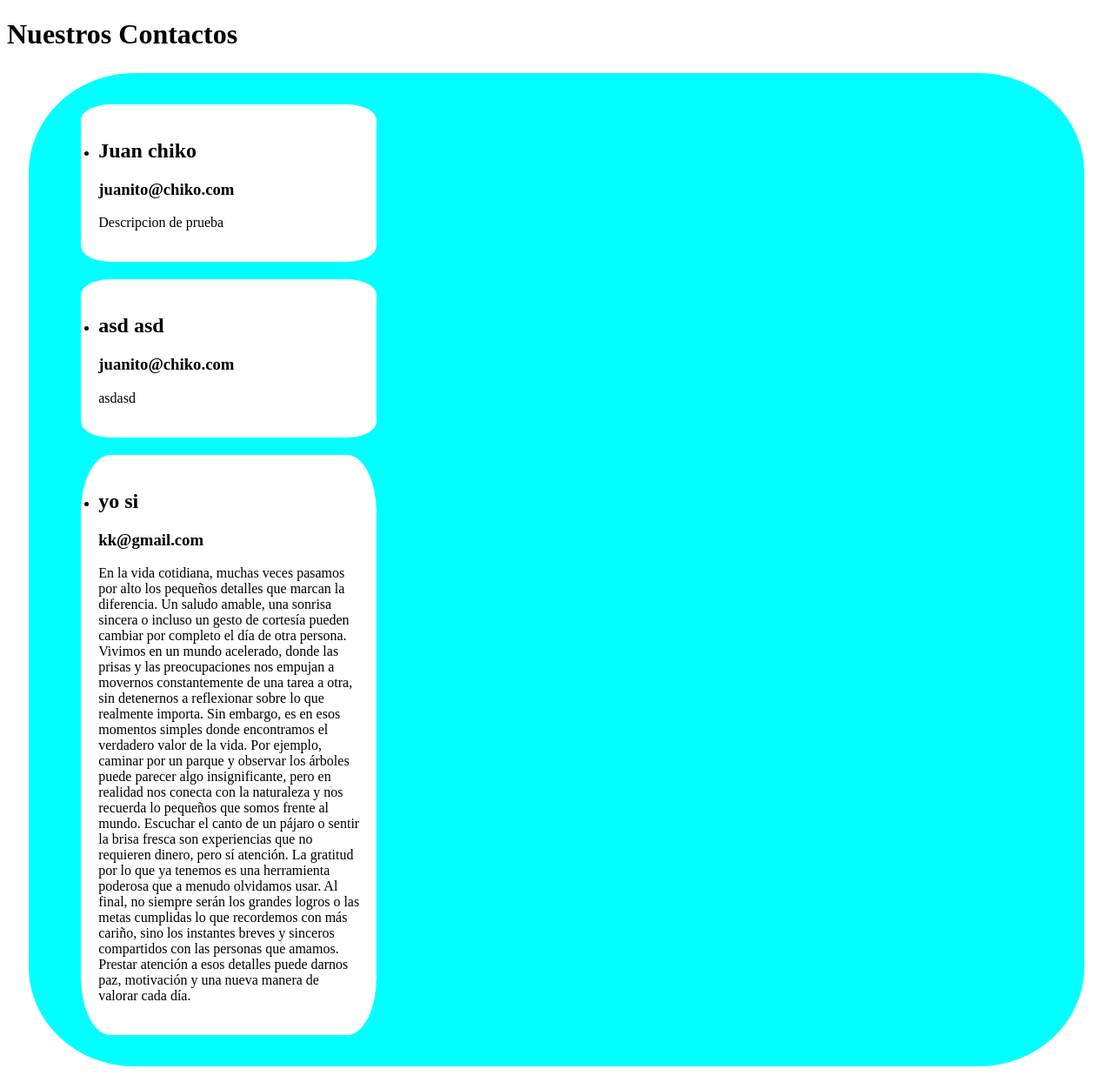
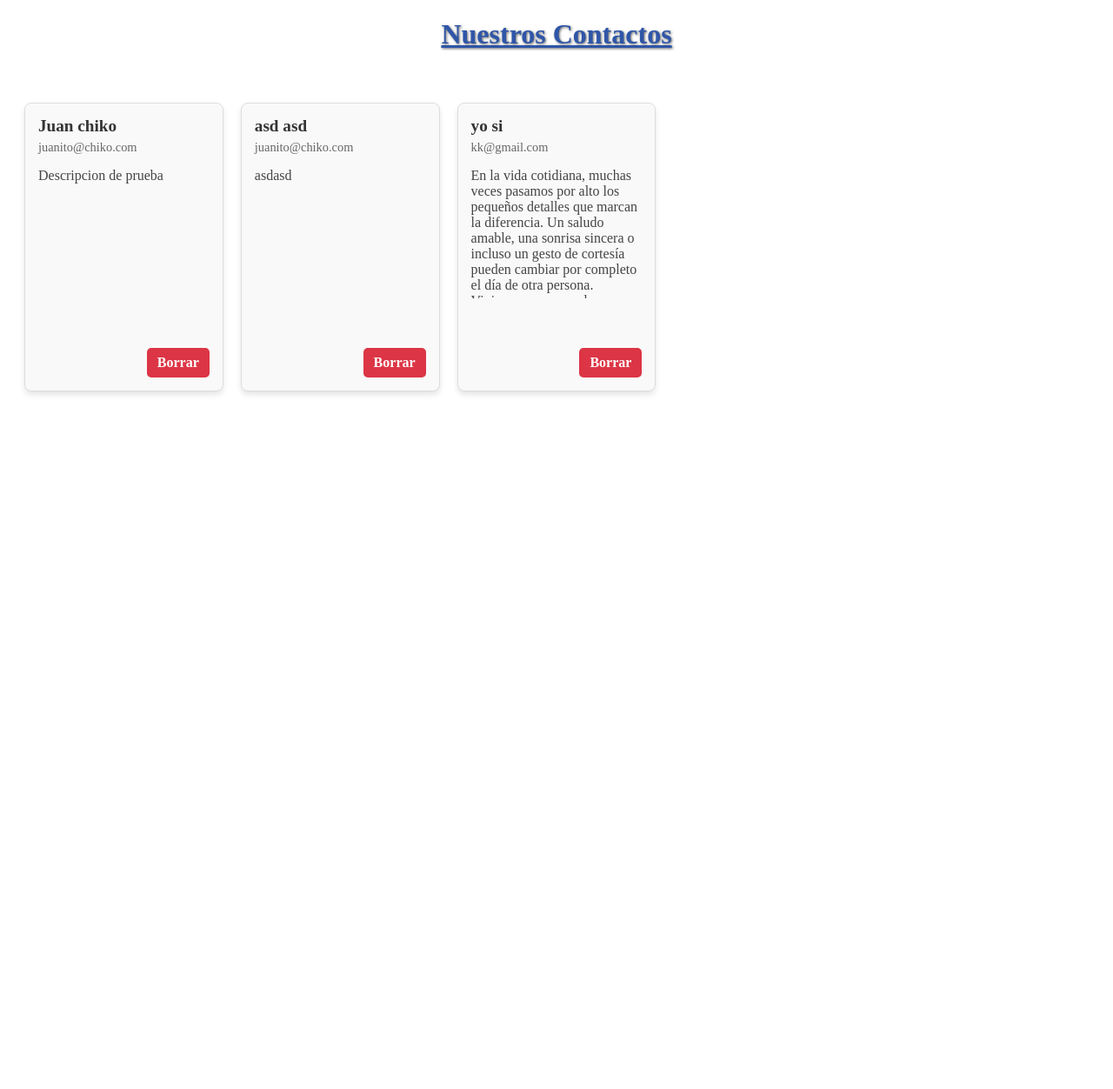
Before and after one commit to RobertxDessinacap/WebDjangoInacap, a Django app: page /privado/visual/ in a window 1280 px wide. Shown: the part 37-1289 px from the top of the page at 87% size. After the commit the page ends 491 px from the top, so only its background shows below. Run offline with Django 5.2, Linux system fonts and the light colour scheme; a user stored in the database is signed in; data comes from the database, SQL or seed files in the repository; both versions use the stored data as it was after the commit.

Commit message:
cambios a mostrarContactos y se agrega un gitignore

```diff
--- a/Django/LoginJR/static/MostrarContactos.css
+++ b/Django/LoginJR/static/MostrarContactos.css
@@ -1,16 +1,83 @@
-/*No supe juan perdoname*/
+h1{
+    color: rgb(47, 86, 168);
+    text-shadow: 1px 1px 3px rgba(0, 0, 0, 0.6);
+    text-align: center;
+    text-decoration: underline;
+    }
+/* Contenedor principal del grid */
+.Contenedor_Contactos {
+    display: grid;
+    /* Define 5 columnas de igual tamaño que ocupan el espacio disponible */
+    grid-template-columns: repeat(5, 1fr);
+    /* Espacio de 20px entre cada tarjeta, tanto horizontal como vertical */
+    gap: 20px;
+    padding: 20px;
+}
 
-.Contenedor_Contactos{
-    display: grid;
-    background-color: aqua;
-    border-radius: 10%;
-    margin: 2%;
+/* Estilo para cada "tarjeta" de contacto individual */
+.Contacto_Individual {
+    border: 1px solid #ddd;
+    border-radius: 8px;
+    padding: 15px;
+    background-color: #f9f9f9;
+    box-shadow: 0 4px 6px rgba(0, 0, 0, 0.1);
+    /* Usamos flexbox para organizar el contenido y los botones verticalmente */
+    display: flex;
+    flex-direction: column;
+    justify-content: space-between; /* Empuja los botones hacia abajo */
+    height: 300px;
 }
-.Contacto_Individual{
-    display: grid;
-    background-color: white;
-    border-radius: 10%;
-    padding: 20px;
-    margin: 20px;
-    width: 300px;
+
+/* Estilos para el texto dentro de la tarjeta */
+.Contacto_Individual h2 {
+    margin: 0 0 5px 0;
+    font-size: 1.2em;
+    color: #333;
 }
+
+.Contacto_Individual h3 {
+    margin: 0 0 15px 0;
+    font-size: 0.9em;
+    color: #666;
+    font-weight: normal;
+}
+
+.Contacto_Individual p {
+    margin: 0;
+    font-size: 1em;
+    color: #444;
+    flex-grow: 1; /* Permite que el párrafo ocupe el espacio sobrante */
+    overflow-y: auto; /* Muestra el scroll vertical SÓLO si es necesario */
+    max-height: 150px; /* Limita la altura del párrafo, ajusta según necesites */
+    padding-right: 5px; /* Espacio para el scroll */
+}
+
+/* Contenedor para los botones de editar y borrar */
+.acciones {
+    margin-top: 15px;
+    display: flex;
+    gap: 10px; /* Espacio entre botones */
+    justify-content: flex-end; /* Alinea los botones a la derecha */
+}
+
+/* Estilo base para todos los botones */
+.btn {
+    padding: 8px 12px;
+    border: none;
+    border-radius: 5px;
+    color: white;
+    text-decoration: none;
+    cursor: pointer;
+    font-weight: bold;
+    text-align: center;
+}
+
+/* Colores específicos para cada botón */
+
+.btn-borrar {
+    background-color: #dc3545; /* Rojo */
+}
+
+.acciones-generales {
+    padding: 0 20px;
+}
--- a/Django/LoginJR/templates/visualDB.html
+++ b/Django/LoginJR/templates/visualDB.html
@@ -1,27 +1,27 @@
 {% extends 'layouts/nav.html' %}
 
-<!-- ESTE ES UN HTML PROTEGIDO, SOLO DEBE VERSE SI SE LOGEAN CORRECTAMENTE
-AQUI SE DEBEN MOSTRAR LAS PERSONAS QUE NOS QUIEREN CONTACTA, DEBEN HABER 3 SECCIONES CON GRID, EN COMUN, JUAN Y ROBERTO.
-APARTE, AQUI SE DEBERIA PODER; BORRAR LOS DATOS, EDITAR LOS DATOS, TAL VEZ AGREGAR UNO NUEVO, MOSTRAR
-POR ENDE, SERIAN 3 botones, 2 deben estar en cada dato para borrar(ROJO) y para editar(AMARILLO) y uno general por cada seccion para agregar(VERDE)
--->
+{% block content %}
+<link rel="stylesheet" href="/static/MostrarContactos.css">
+<h1>Nuestros Contactos</h1>
 
-{% block content %}
-<link rel="stylesheet" href="/static/MostrarContactos.css"/>
-<h1>Nuestros Contactos</h1>
-<div class="Contenedor_Contactos">
-    <ul>
-        {% for contacto in infocontactos %}
-        <div class="Contacto_Individual">
-            <li>
-                <h2>{{contacto.nombre}} {{contacto.apellido}}</h2>
-                <h3>{{contacto.email}}</h3>
-                <p>{{contacto.motivo}}</p>
-            </li>
-        </div>
-        {% endfor %}
-    </ul>
+<div class="acciones-generales">
+    <a href="/ruta-para-agregar" class="btn btn-agregar">Agregar Nuevo Contacto</a>
 </div>
 
+<div class="Contenedor_Contactos">
+    {% for contacto in infocontactos %}
+    <div class="Contacto_Individual">
+        <div class="contenido">
+            <h2>{{ contacto.nombre }} {{ contacto.apellido }}</h2>
+            <h3>{{ contacto.email }}</h3>
+            <p>{{ contacto.motivo }}</p>
+        </div>
+
+        <div class="acciones">
+            <a href="/borrar/{{ contacto.id }}" class="btn btn-borrar">Borrar</a>
+        </div>
+    </div>
+    {% endfor %}
+</div>
 
 {% endblock %}
```
Also changed, not shown: Django/db.sqlite3, 1 other file.
